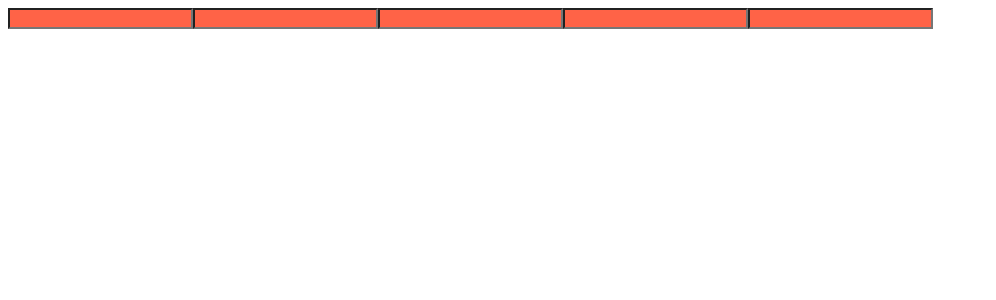
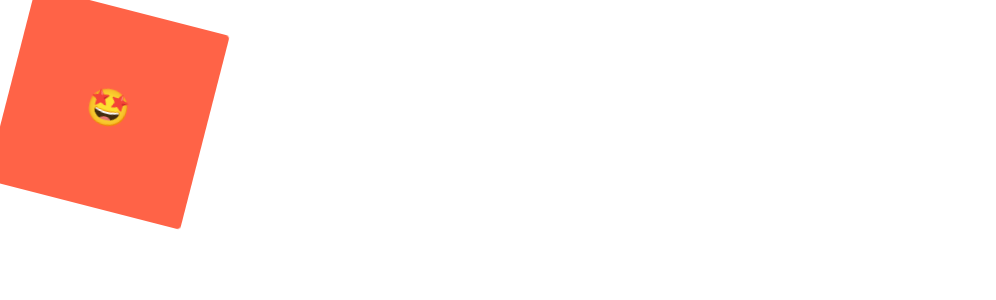
Before and after one commit to sejinheo/React-JS-master-class, a React (Create React App) app: page / in a window 1280 px wide. Shown: the top 300 px of the page, without its empty margins (0-996 px from the left). Built offline with nearby package versions, Linux system fonts and the light colour scheme.

Commit message:
[STYLED COMPONENTS] Animations and Pseudo Selectors

```diff
--- a/src/App.js
+++ b/src/App.js
@@ -1,23 +1,50 @@
-import styled from "styled-components";
+import styled, {keyframes} from "styled-components";
 
-const Father = styled.div`
+const Wrapper = styled.div`
   display: flex;
 `;
 
-const Input = styled.input.attrs({required:true})`
-  background-color: tomato;
+const rotationAnimation = keyframes`
+  0% {
+    transform:rotate(0deg);
+    border-radius:0px;
+  }
+  50% {
+    transform:rotate(360deg);
+    border-radius:100px;
+  }
+  100%{
+    transform:rotate(0deg);
+    border-radius:0px;
+  }
 `;
 
+const Box = styled.div`
+  height: 200px;
+  width: 200px;
+  background-color: tomato;
+  display: flex;
+  justify-content: center;
+  align-items: center;
+  animation:${rotationAnimation} 1s linear infinite;
+  span{
+    font-size: 36px;
+    &:hover{
+      font-size: 40px;
+    }
+    &:active{
+      opacity: 0;
+    }
+  }
+`;
 
 function App() {
   return (
-    <Father as="header">
-     <Input />
-     <Input />
-     <Input />
-     <Input />
-     <Input />
-    </Father>
+    <Wrapper>
+      <Box>
+        <span>🤩</span>
+      </Box>
+    </Wrapper>
   );
 }
 
```
